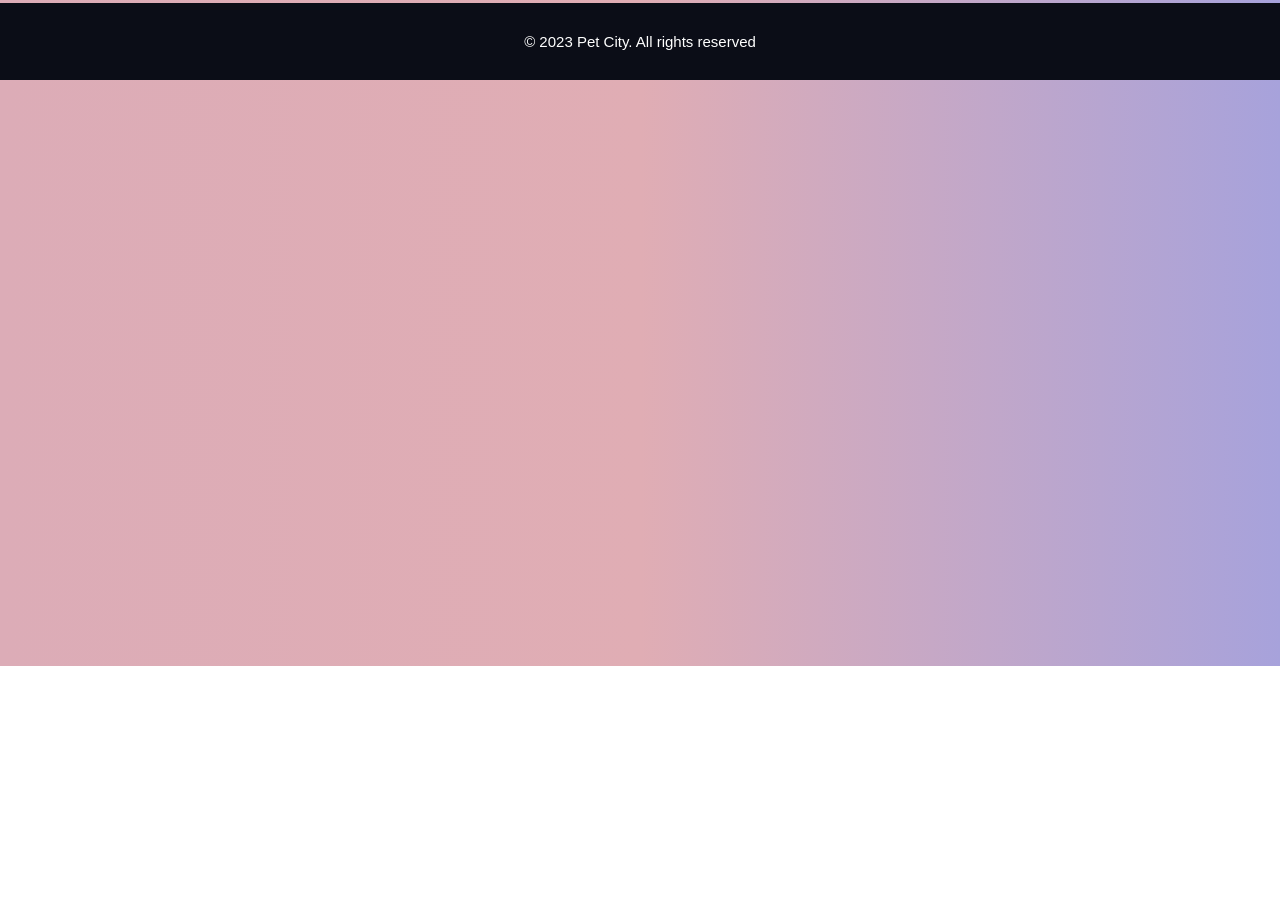
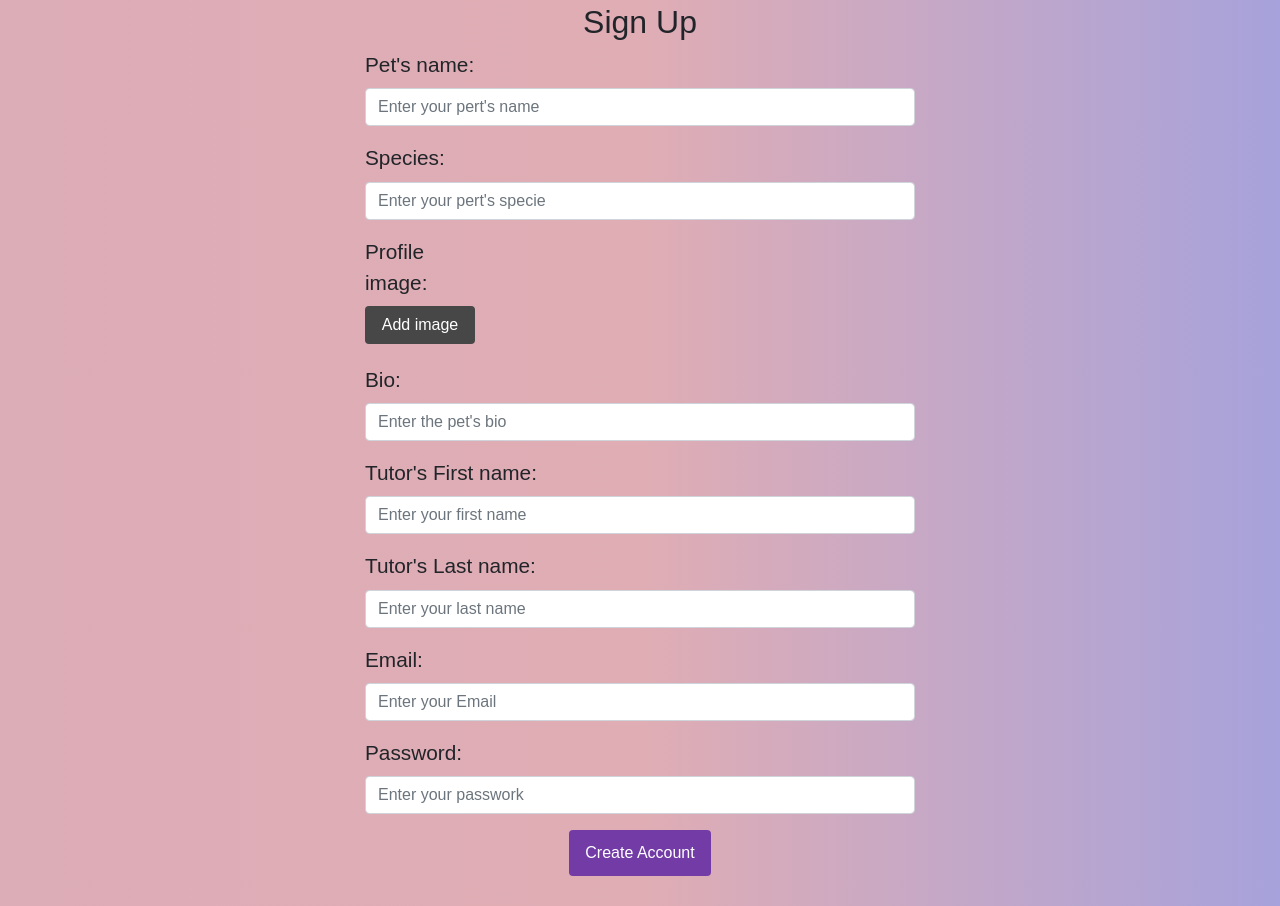
Before and after one commit to XDYuuki/pet-city, a plain HTML site: page pages/signup.html in a window 1280 px wide. Shown: the part 134-1040 px from the top of the page. Before the commit the page ends 800 px from the top, so only its background shows below. Drawn offline with nearby package versions, Linux system fonts and the light colour scheme.

Commit message:
added forms and about page

```diff
--- /dev/null
+++ b/css/about-styles.css
@@ -0,0 +1,24 @@
+
+@import url('https://fonts.googleapis.com/css2?family=Inter:wght@400;500;700&display=swap');
+
+:root {
+    --purple: #9B51E0;
+    --darkpurple: #723ba6;
+    --inter: 'Inter', sans-serif;
+  }
+
+
+.about-section {
+    font-family: var(--inter);
+}
+
+.about-text {
+    display: flex;
+    flex-direction: column;
+    justify-content: center;
+    text-align: left;
+}
+
+h4 {
+    color: var(--darkpurple);
+}
--- /dev/null
+++ b/css/login-styles.css
@@ -0,0 +1,22 @@
+@import url('https://fonts.googleapis.com/css2?family=Inter:wght@400;500;700&display=swap');
+
+:root {
+    --purple: #9B51E0;
+    --darkpurple: #723ba6;
+    --inter: 'Inter', sans-serif;
+  }
+
+
+#login-form {
+    height: 50vh;
+    width: 50%;
+}
+
+h2 {
+    font-weight: 600;
+}
+
+.btn-styles {
+    background-color: var(--darkpurple);
+    color: white;
+}
--- /dev/null
+++ b/css/signup-styles.css
@@ -0,0 +1,41 @@
+@import url('https://fonts.googleapis.com/css2?family=Inter:wght@400;500;700&display=swap');
+
+:root {
+    --purple: #9B51E0;
+    --darkpurple: #723ba6;
+    --inter: 'Inter', sans-serif;
+  }
+
+
+#signup-form {
+    height: 150vh;
+    width: 50%;
+}s
+
+h2 {
+    font-weight: 600;
+}
+
+.btn-styles {
+    background-color: var(--darkpurple);
+    color: white;
+    padding: 10px 15px;
+}
+
+.btn-add {
+    background-color: rgb(71, 71, 71);
+    color: white;
+}
+
+.align-center {
+    display: flex;
+    align-items: center;
+    justify-content: center;
+}
+
+.addimg {
+    display: flex;
+    flex-direction: column;
+    margin-bottom: 20px;
+    width: 20%;
+}
--- a/pages/signup.html
+++ b/pages/signup.html
@@ -14,6 +14,7 @@
         integrity="sha384-ggOyR0iXCbMQv3Xipma34MD+dH/1fQ784/j6cY/iJTQUOhcWr7x9JvoRxT2MZw1T" crossorigin="anonymous">
     <!-- Main stylesheet -->
     <link rel="stylesheet" href="../styles.css">
+    <link rel="stylesheet" href="../css/signup-styles.css">
 </head>
 
 <body>
@@ -54,6 +55,59 @@
     <!--End menu bar-->
 
 
+    <section id="signup-form" class="container align-items-center">
+        <div class="container align-items-center">
+            <h2 class="text-center">Sign Up</h2>
+            <div class="container">
+                <form action="#">
+                    <div class="form-group">
+                        <label for="petname">Pet's name:</label>
+                        <input type="text" class="form-control" id="petname" placeholder="Enter your pert's name"
+                            name="petname">
+                    </div>
+                    <div class="form-group">
+                        <label for="species">Species:</label>
+                        <input type="text" class="form-control" id="species" placeholder="Enter your pert's specie"
+                            name="species">
+                    </div>
+                    <div class="addimg">
+                        <label for="bio">Profile image:</label>
+                        <button type="button" class="btn btn-add profilePictureURL">
+                            Add image
+                        </button>
+                    </div>
+                    <div class="form-group">
+                        <label for="bio">Bio:</label>
+                        <input type="text" class="form-control" id="bio" placeholder="Enter the pet's bio" name="bio">
+                    </div>
+                    <div class="form-group">
+                        <label for="tutorFirsName">Tutor's First name:</label>
+                        <input type="text" class="form-control" id="tutorFirsName" placeholder="Enter your first name"
+                            name="tutorFirsName">
+                    </div>
+                    <div class="form-group">
+                        <label for="tutorlastName">Tutor's Last name:</label>
+                        <input type="text" class="form-control" id="tutorlastName" placeholder="Enter your last name"
+                            name="tutorlastName">
+                    </div>
+                    <div class="form-group">
+                        <label for="email">Email:</label>
+                        <input type="email" class="form-control" id="email" placeholder="Enter your Email" name="email">
+                    </div>
+                    <div class="form-group">
+                        <label for="password">Password:</label>
+                        <input type="password" class="form-control" id="psw" placeholder="Enter your passwork"
+                            name="contact">
+                    </div>
+                    <div class="align-center">
+                        <button type="submit" class="btn btn-styles">
+                            Create Account
+                        </button>
+                    </div>
+                </form>
+            </div>
+        </div>
+    </section>
 
 
     <footer id="footer">
--- a/styles.css
+++ b/styles.css
@@ -69,3 +69,7 @@ Styles here
     font-size: 15px;
     margin: 0;
 }
+
+.redborder {
+    border: 1px solid red;
+}
```
Also changed, not shown: pages/aboutUs.html (+21 -5 lines), pages/login.html (+7 -6 lines), 1 other file.
